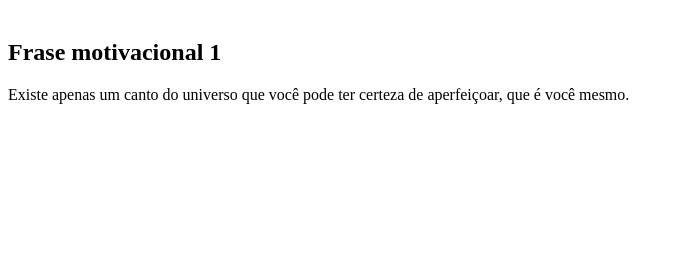
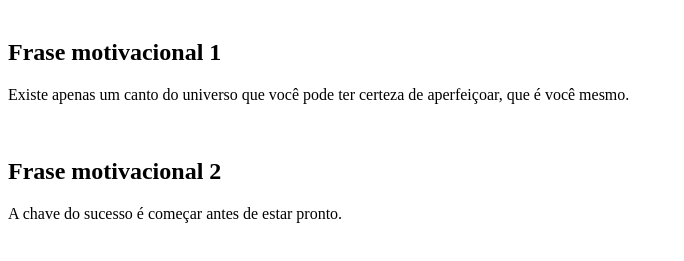
Before and after one commit to albertleme/prjFrasesMotivacionais, a plain HTML site: page index.html in a window 1280 px wide. Shown: the part 79-340 px from the top of the page, without its empty margins (0-684 px from the left). Drawn offline with Linux system fonts and the light colour scheme.

Commit message:
Frase motivacional 2

```diff
--- a/index.html
+++ b/index.html
@@ -10,5 +10,8 @@
     <br>
     <h2>Frase motivacional 1</h2>
     <p>Existe apenas um canto do universo que você pode ter certeza de aperfeiçoar, que é você mesmo.</p>
+    <br>
+    <h2>Frase motivacional 2</h2>
+    <p>A chave do sucesso é começar antes de estar pronto.</p>
 </body>
 </html>
```
